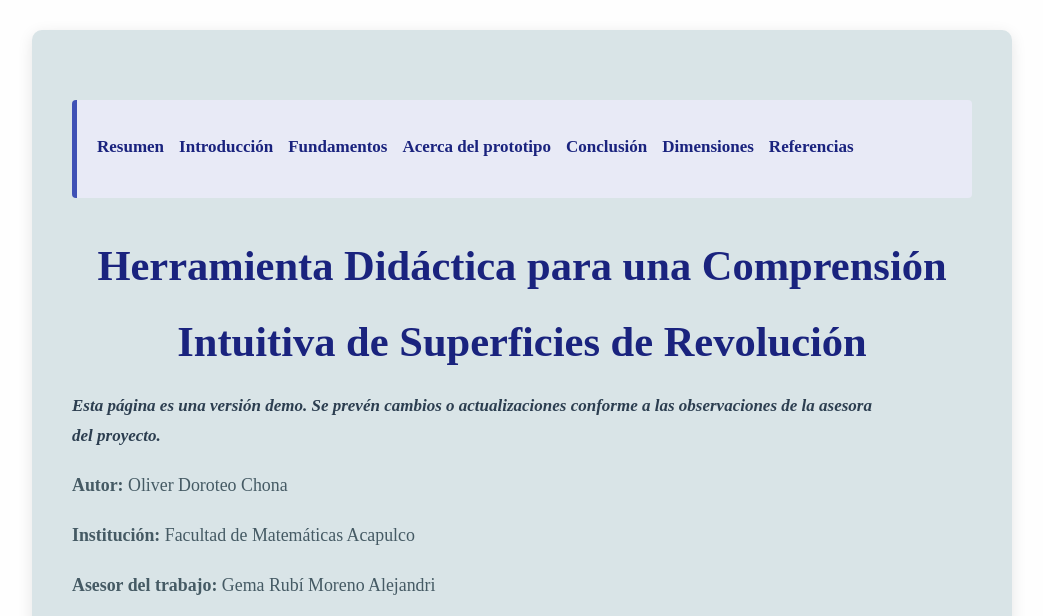
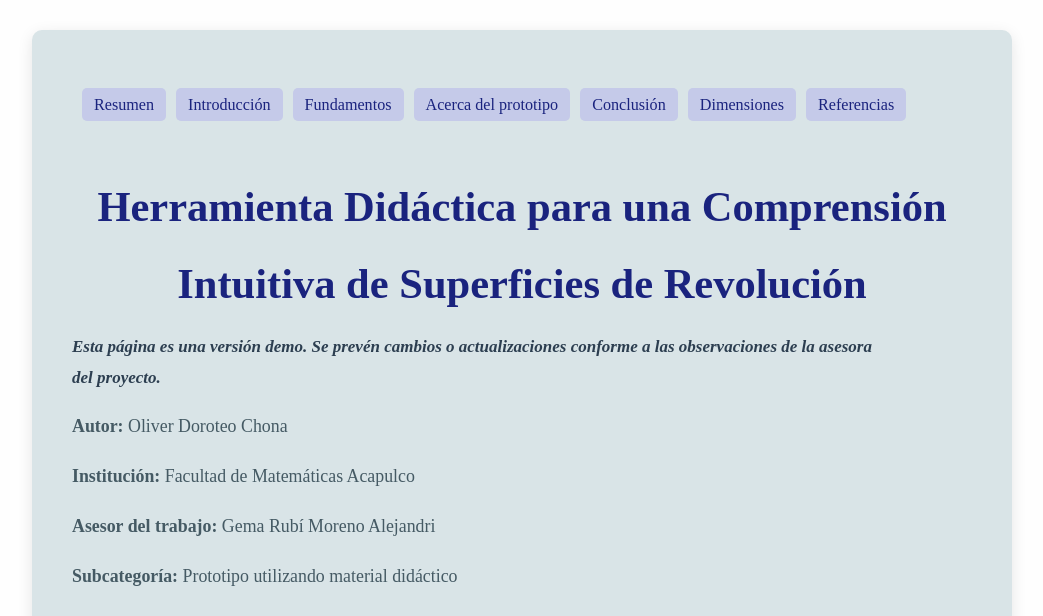
Before and after one commit to TioLiver/Prototipo-ODC, a plain HTML site: page index.html in a window 1280 px wide. Shown: the top 616 px of the page, without its empty margins (118-1161 px from the left). Drawn offline with Linux system fonts and the light colour scheme.

Commit message:
Add files via upload

```diff
--- a/styles.css
+++ b/styles.css
@@ -89,27 +89,45 @@ body {
     font-size: 0.95em;
   }
 
-  /* Navegación interna (índice) */
-  .nav-interna {
-    margin: 30px 0;
-    padding: 15px 20px;
-    background-color: #e8eaf6;
-    border-left: 5px solid #3f51b5;
-    border-radius: 4px;
-    animation: fadeIn 1.3s ease-out;
+  html {
+    scroll-behavior: smooth;
   }
 
-  .nav-interna ul {
-    list-style: none;
-    padding: 0;
-    display: flex;
-    flex-wrap: wrap;
-    gap: 15px;
+  /* Navegación interna (índice) */
+
+
+  .nav-interna ul::-webkit-scrollbar {
+    display: none; /* Chrome, Safari */
   }
 
+  .nav-interna {
+    overflow-x: auto;
+    padding: 10px 0;
+  }
+
+
+  .nav-interna ul {
+    display: flex;
+    overflow-x: auto;
+    gap: 10px;
+    list-style: none;
+    padding: 10px;
+    margin: 0;
+    scrollbar-width: none; /* Firefox */
+  }
+
+
+
   .nav-interna a {
-    font-weight: bold;
+    white-space: nowrap;
+    padding: 8px 12px;
+    background-color: #c5cae9;
+    border-radius: 5px;
+    font-size: 0.95em;
     color: #1a237e;
+    text-decoration: none;
+    flex-shrink: 0;
+
   }
 
   .nav-interna a:hover {
```
